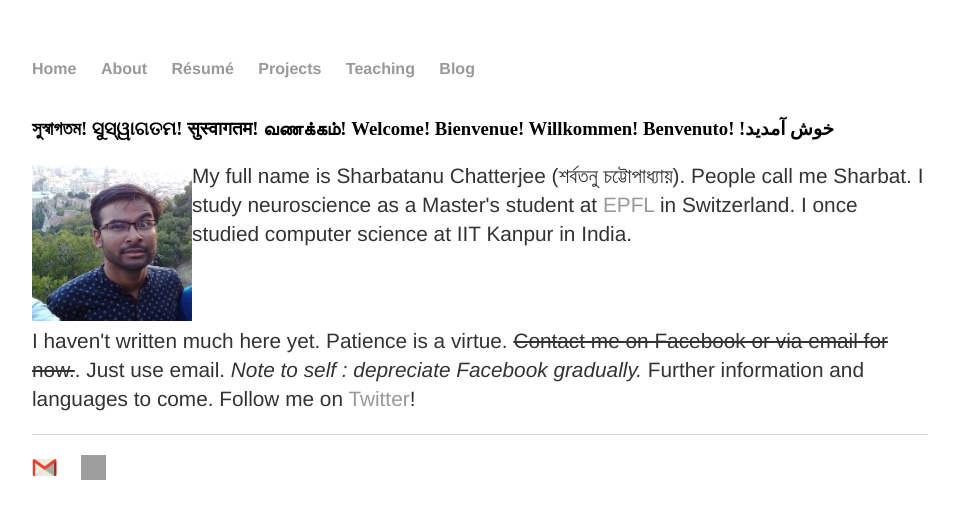
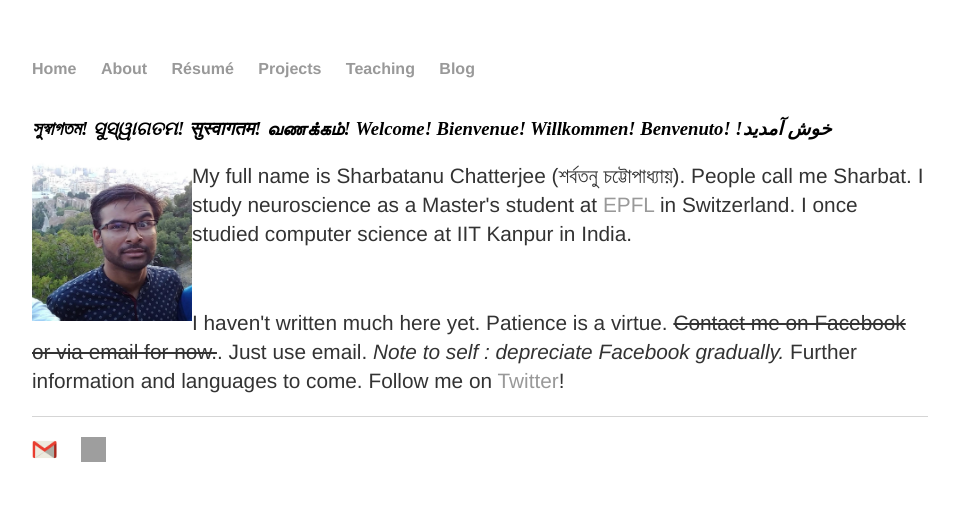
Before and after one commit to sharbatc/sharbatc.github.io, a Jekyll site: the page built from index.html, in a window 1280 px wide. Shown: the top 519 px of the page, without its empty margins (160-1113 px from the left). Built offline with Jekyll 4.4.1, drawn with Linux system fonts in a browser that asks for light colours; grey boxes are pictures that could not be loaded.

```diff
--- a/index.html
+++ b/index.html
@@ -3,8 +3,8 @@ layout: default
 title: SharbatC
 ---
 <div class="blurb">
-	<h3>সুস্বাগতম! ସୁସ୍ୱାଗତମ! सुस्वागतम! வணக்கம்! Welcome! Bienvenue! Willkommen! Benvenuto! !خوش آمديد</h3>
+	<h3><i>সুস্বাগতম! ସୁସ୍ୱାଗତମ! सुस्वागतम! வணக்கம்! Welcome! Bienvenue! Willkommen! Benvenuto! !خوش آمديد</i></h3>
 	<p><img src="/img/profpicmalaga.png" alt="My photo from Malaga" style="float:left;width:160px;height:160px;">My full name is Sharbatanu Chatterjee (শর্বতনু চট্টোপাধ্যায়). People call me Sharbat. I study neuroscience as a Master's student at <a href="https://epfl.ch/">EPFL</a> in Switzerland. I once studied computer science at IIT Kanpur in India.</p>
-	<br></br>
+	<br>
 	<p>I haven't written much here yet. Patience is a virtue. <del>Contact me on Facebook or via email for now.</del>. Just use email. <i>Note to self : depreciate Facebook gradually.</i> Further information and languages to come. Follow me on <a href="https://twitter.com/sharbat_c">Twitter</a>!</p>
 </div><!-- /.blurb -->
```
